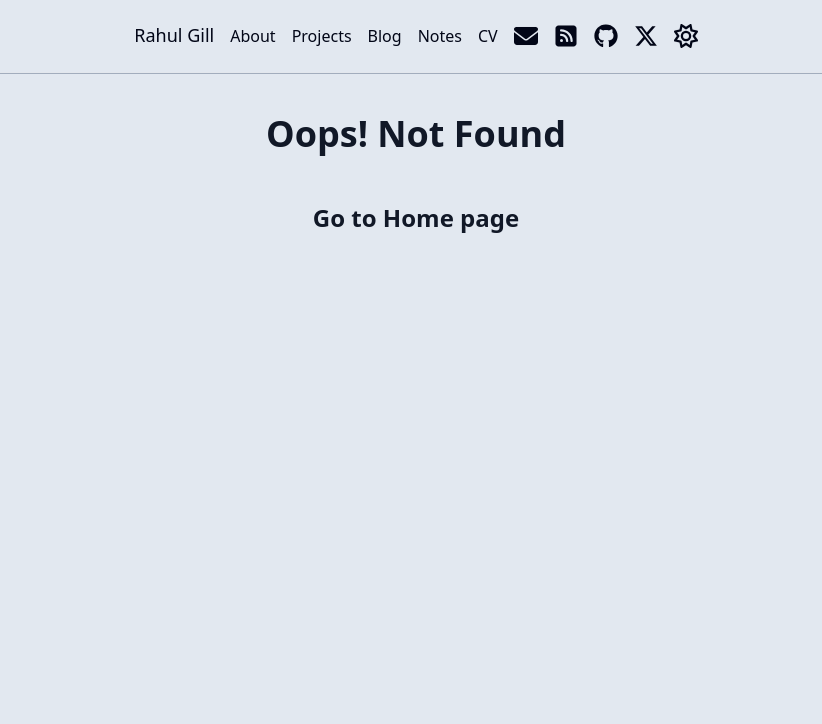
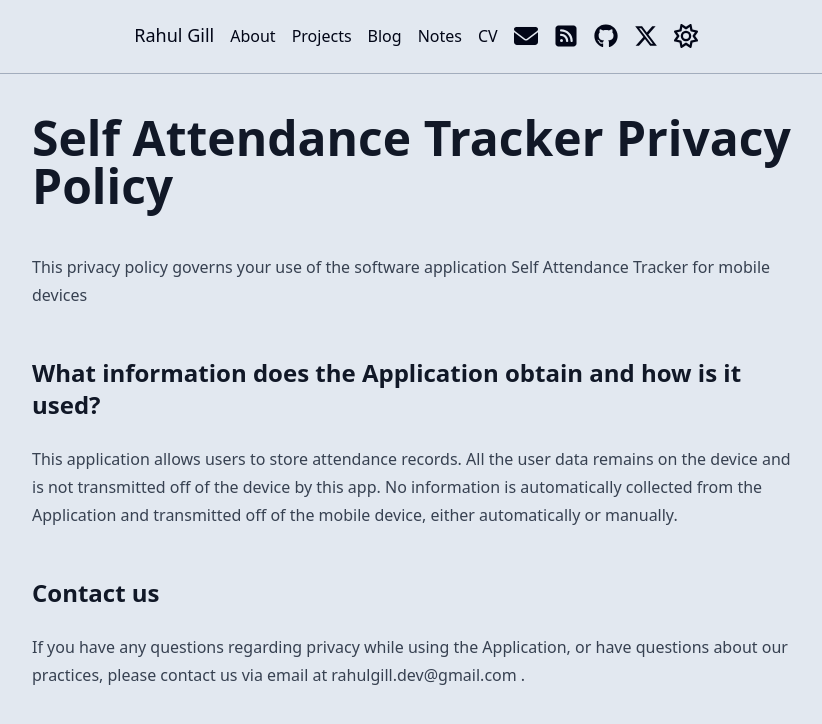
Before and after one commit to rahul-gill/rahul-gill.github.io, a SvelteKit app: page /self-attendance-tracker/privacy-policy in a window 1280 px wide. Before the commit this address had no page. Shown: the top 724 px of the page, without its empty margins (224-1046 px from the left). Built offline with nearby package versions, Linux system fonts and the light colour scheme.

Commit message:
app privacy policy

```diff
--- /dev/null
+++ b/src/routes/self-attendance-tracker/privacy-policy/+page.svelte
@@ -0,0 +1,23 @@
+<div class="prose dark:prose-invert mt-10 mx-auto">
+    <h1 class="text-5xl">Self Attendance Tracker Privacy Policy</h1>
+
+    <p>
+        This privacy policy governs your use of the software application Self
+        Attendance Tracker for mobile devices
+    </p>
+
+    <h2>What information does the Application obtain and how is it used?</h2>
+    <p>
+        This application allows users to store attendance records. All the user
+        data remains on the device and is not transmitted off of the device by
+        this app. No information is automatically collected from the Application
+        and transmitted off of the mobile device, either automatically or
+        manually.
+    </p>
+    <h2>Contact us</h2>
+    <p>
+        If you have any questions regarding privacy while using the Application,
+        or have questions about our practices, please contact us via email at
+        rahulgill.dev@gmail.com .
+    </p>
+</div>
```
